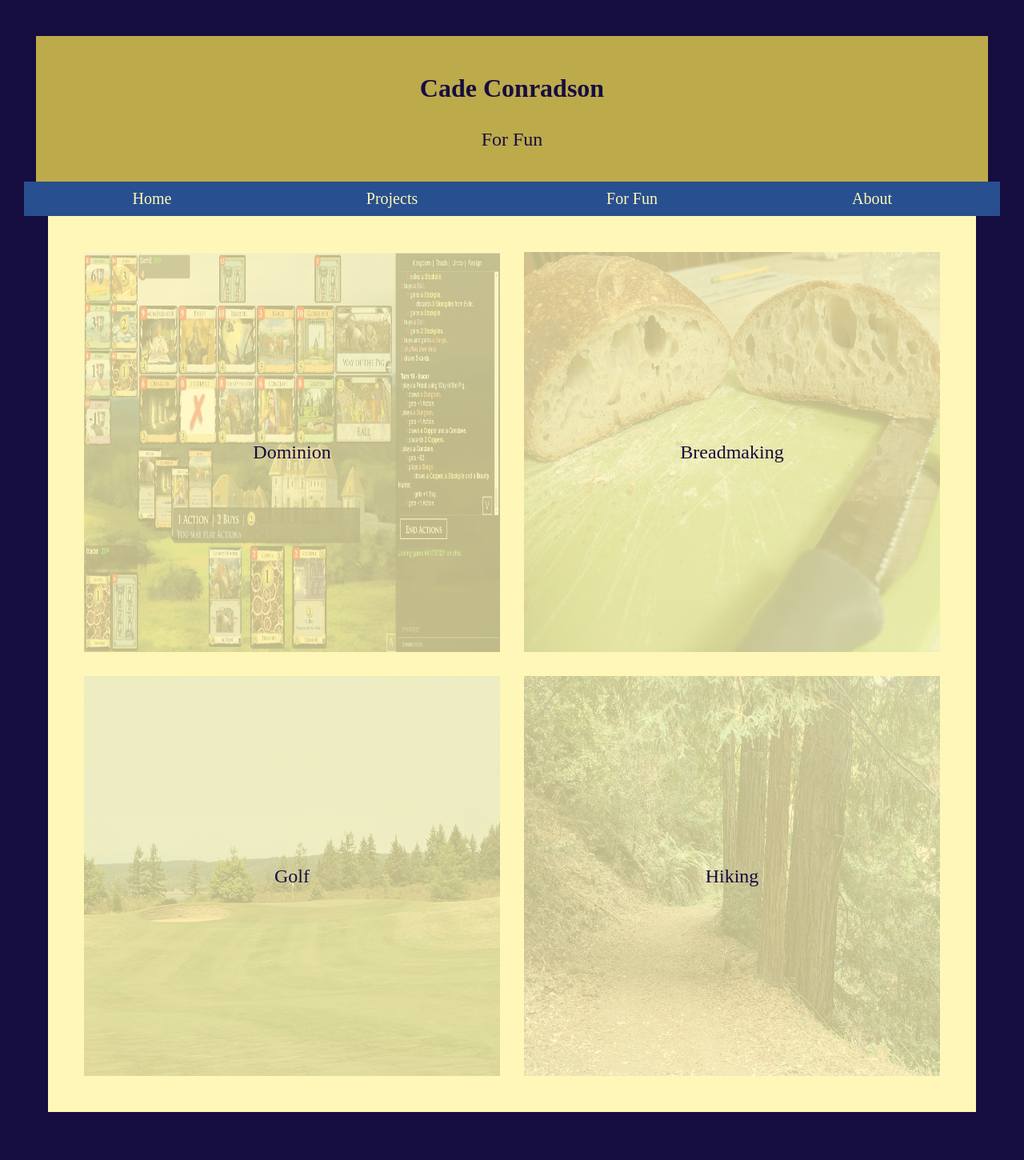
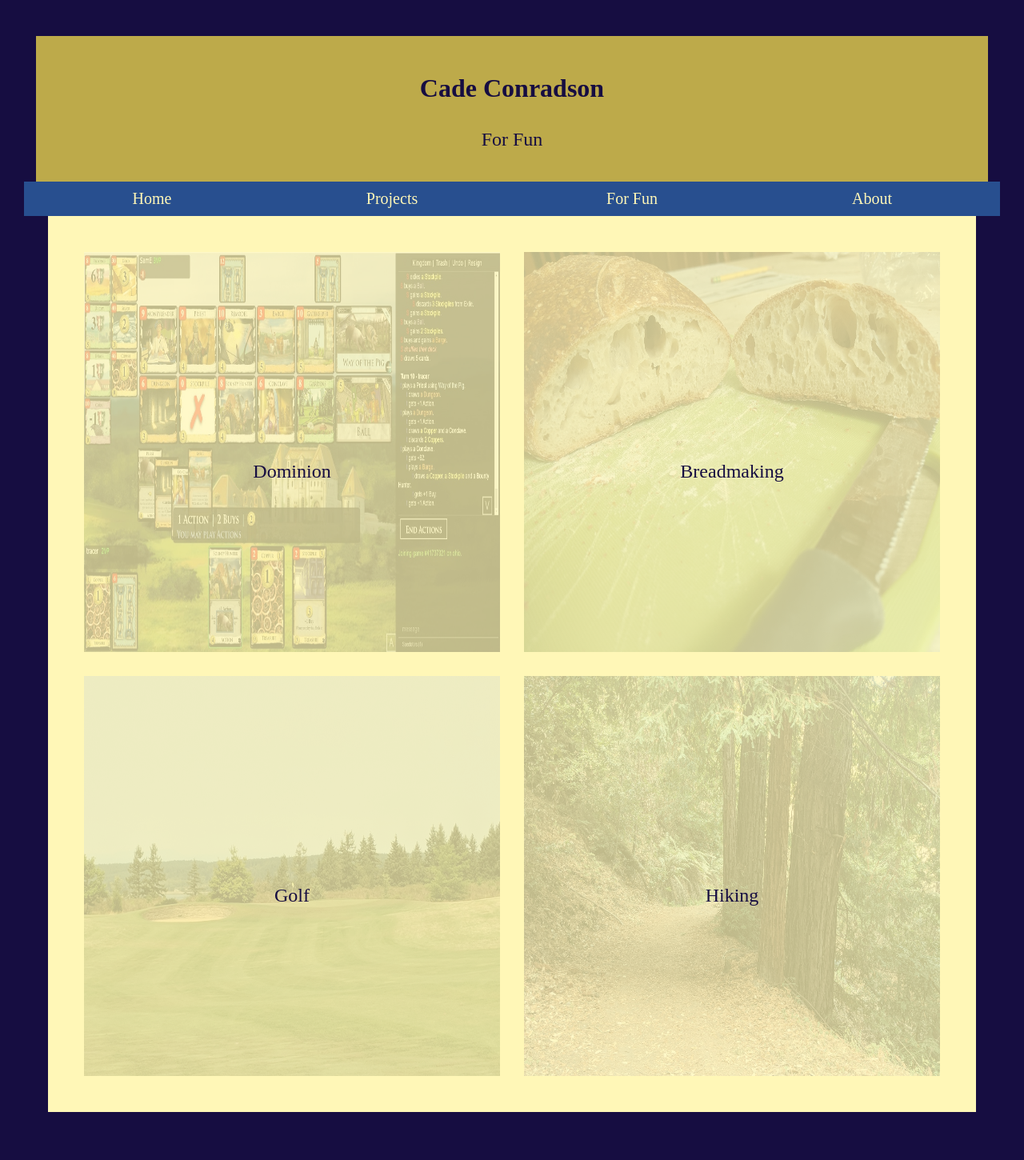
Before and after one commit to cconradson/cconradson.github.io, a Jekyll site: the page built from interests.html, in a window 1280 px wide. Shown: the whole page at 80% size. Built offline with Jekyll 4.4.1, drawn with Linux system fonts in a browser that asks for light colours.

Commit message:
improve css for image covers

```diff
--- a/assets/css/main.css
+++ b/assets/css/main.css
@@ -200,20 +200,21 @@ a.img {
 	height: 500px;
 	width: 100%;
 	padding: 0;
+	position: relative;
 }
 
 .bgimg > img {
 	height: 100%;
 	width: 100%;
+	position: absolute;
 }
 
 .bgimg > div.opacbox {
 	text-decoration: none;
 	background-color: rgb(255,247,183,0.75);
 	width: 100%;
-	height: 502px;
-	position: relative;
-	top: -529px;
+	height: 100%;
+	position: absolute;
 }
 
 .bgimg > div.opacbox:hover {
```
